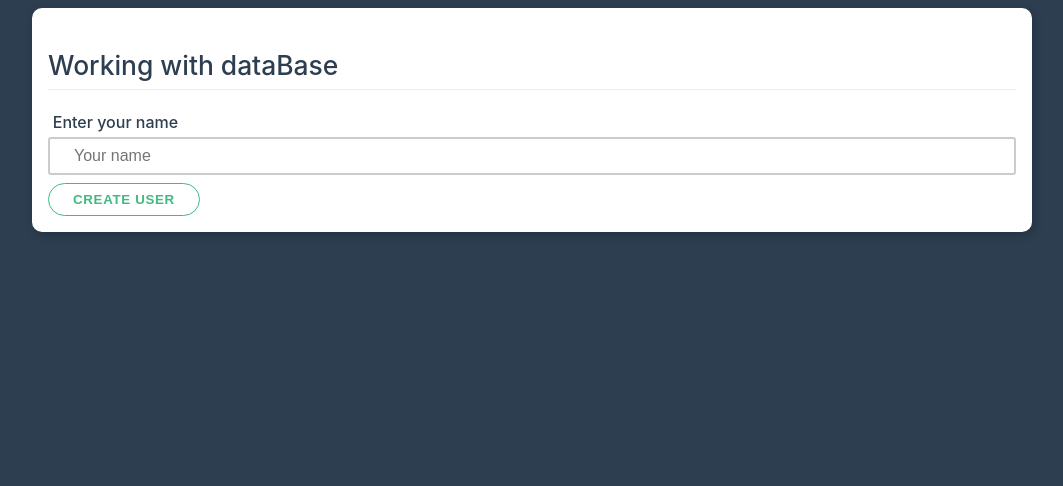
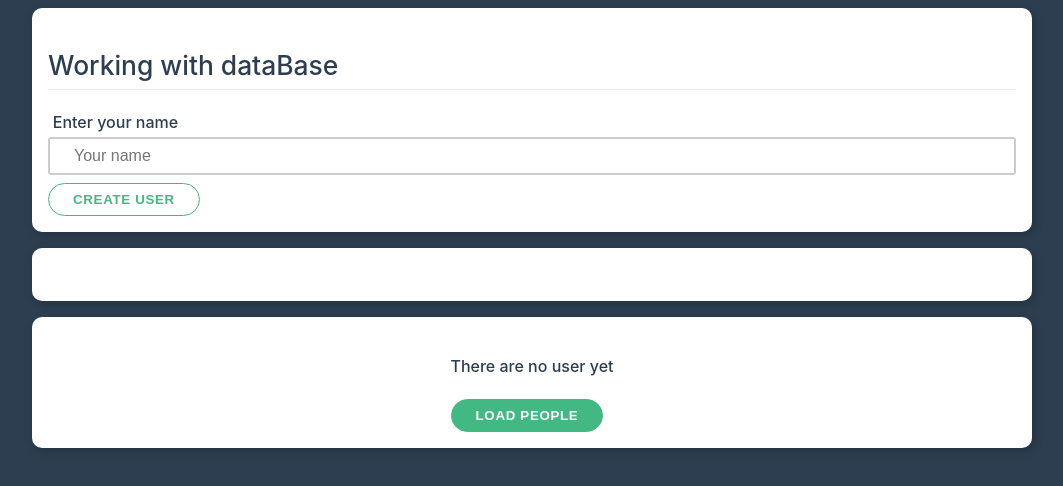
Before and after one commit to hakimov-dev/CRUD-Application, a Vue app: page / in a window 1280 px wide. Shown: the top 486 px of the page, without its empty margins (108-1171 px from the left). Built offline with nearby package versions, Linux system fonts and the light colour scheme.

Commit message:
Use 'userList' component

```diff
--- a/src/App.vue
+++ b/src/App.vue
@@ -9,6 +9,7 @@
 
    <button :disabled="name.length === 0" class="btn">Create user</button>
   </form>
+  <user-list/>
 </div>
 </template>
 
```
